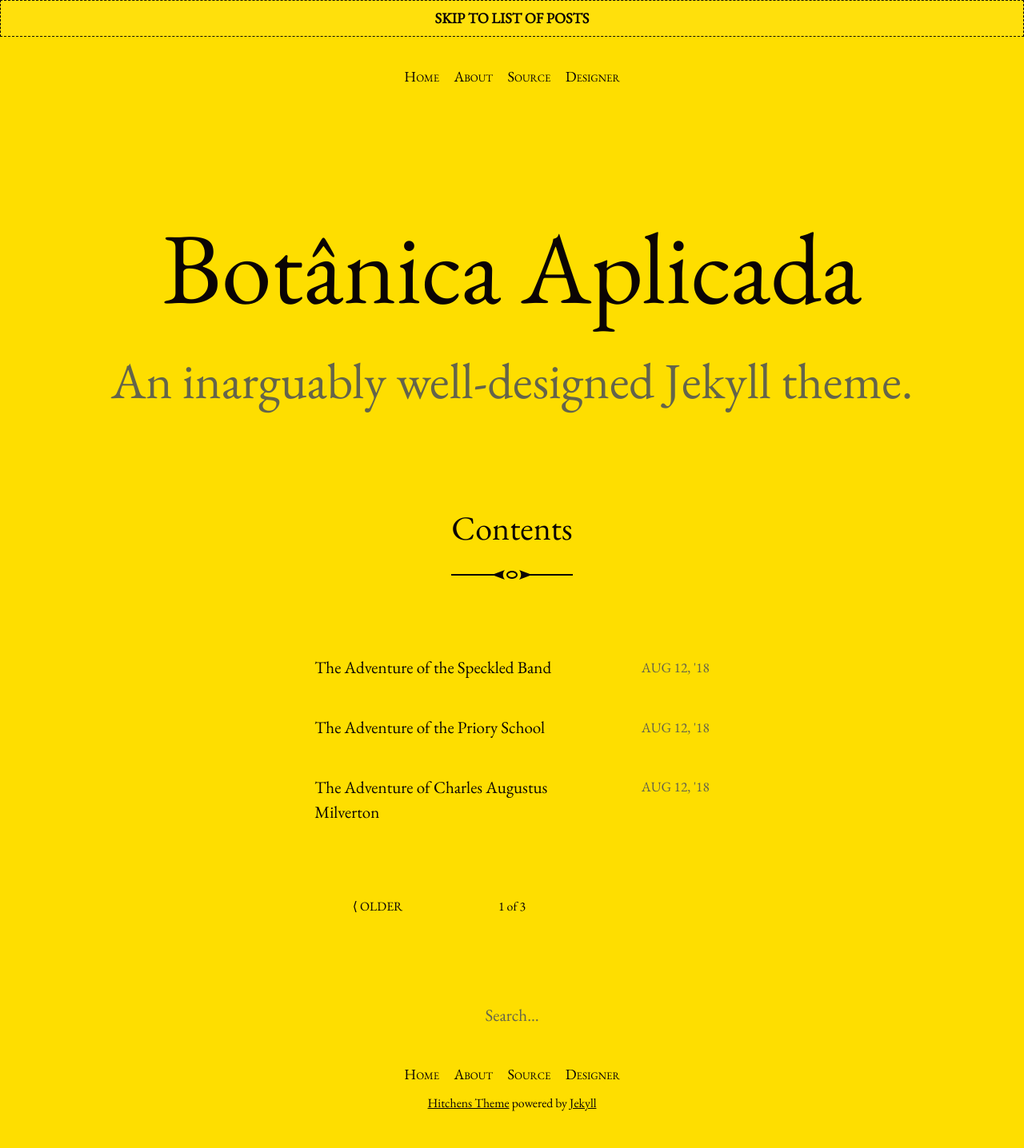
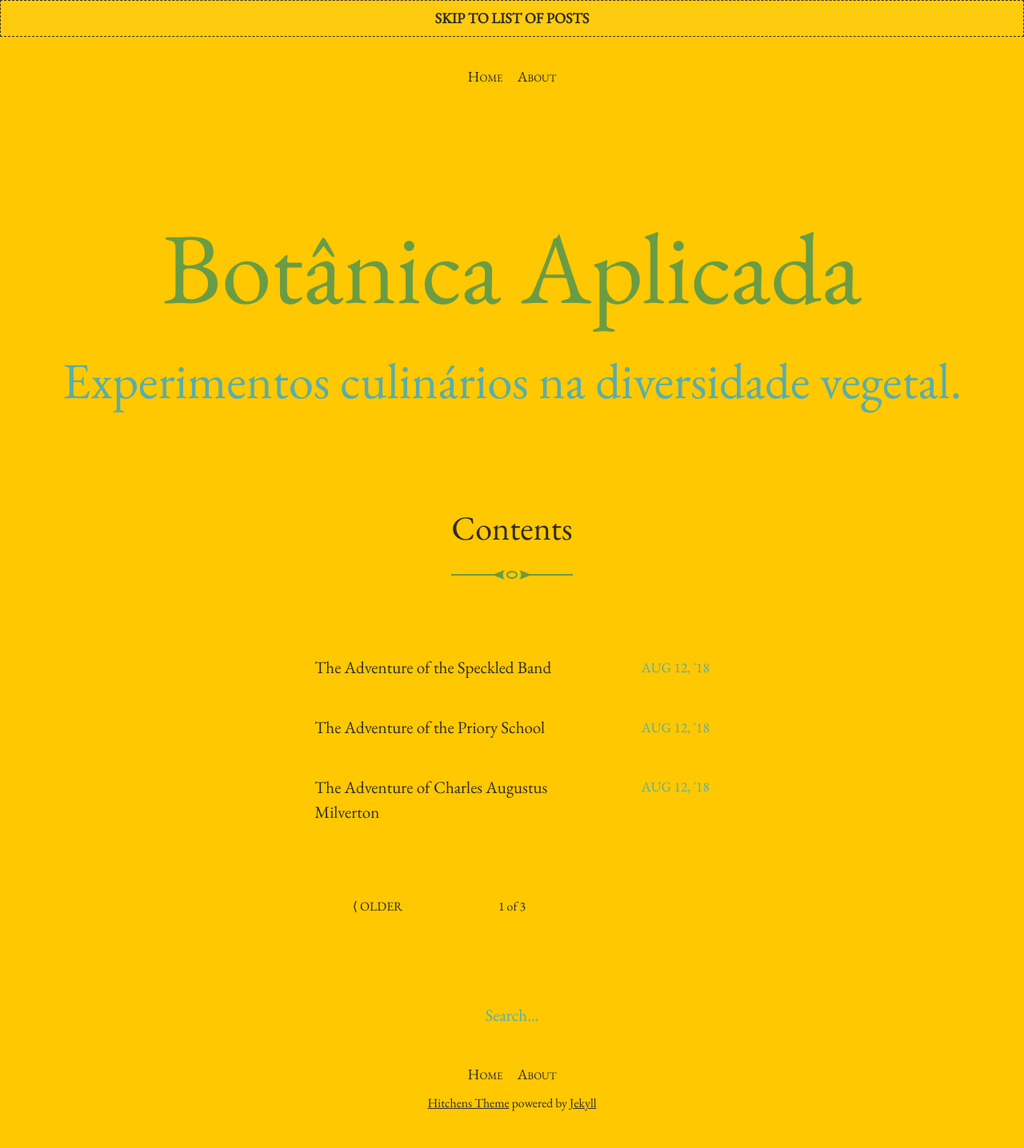
Before and after one commit to tibroc/botanica-aplicada, a Jekyll site: the page built from index.html, in a window 1280 px wide. Shown: the whole page at 80% size. Built offline with Jekyll 4.4.1, drawn with Linux system fonts in a browser that asks for light colours; the list of posts is cut into pages by our own code.

Commit message:
basic layout changes

```diff
--- a/_config.yml
+++ b/_config.yml
@@ -14,9 +14,9 @@
 # You can create any custom variable you would like, and they will be accessible
 # in the templates via {{ site.myvariable }}.
 title: Botânica Aplicada
-email: hello@patdryburgh.com
+email: nada@nada.nada
 description: >- # this means to ignore newlines until "baseurl:"
-  An inarguably well-designed Jekyll theme.
+  Experimentos culinários na diversidade vegetal.
 baseurl: "/botanica-aplicada" # the subpath of your site, e.g. /blog
 url: "https://tibroc.github.io" # the base hostname & protocol for your site, e.g. http://example.com
 icon: /assets/images/icon-512.png
--- a/_data/menu.yml
+++ b/_data/menu.yml
@@ -1,8 +1,2 @@
 - title: About
   url: /about.html
-
-- title: Source
-  url: https://github.com/patdryburgh/hitchens
-
-- title: Designer
-  url: http://patdryburgh.com
--- a/_sass/_masthead.scss
+++ b/_sass/_masthead.scss
@@ -5,6 +5,7 @@
 }
 
 .site-masthead h1 {
+  color: $title-color;
   font-size: 3em;
   margin-bottom: 0;
   margin-top: 1em;
--- a/_sass/_variables.scss
+++ b/_sass/_variables.scss
@@ -1,7 +1,9 @@
-$brand-color:         #fede00;
+$brand-color:         #ffc801;
 $highlight:           lighten($brand-color, 35%);
-$text-color:          #0b0404;
-$muted-text-color:    #64644B;
+$title-color:         #6a9c45;
+$text-color:          #2e2b2b;
+$muted-text-color:    #59aea9;
+$secondary-color:     #6a9c45;
 $font-family:         "EB Garamond", Garamond, "Times New Roman", serif;
 
 $on-bigphone:         375px;
```
Also changed, not shown: assets/images/divider.svg, 1 other file.
